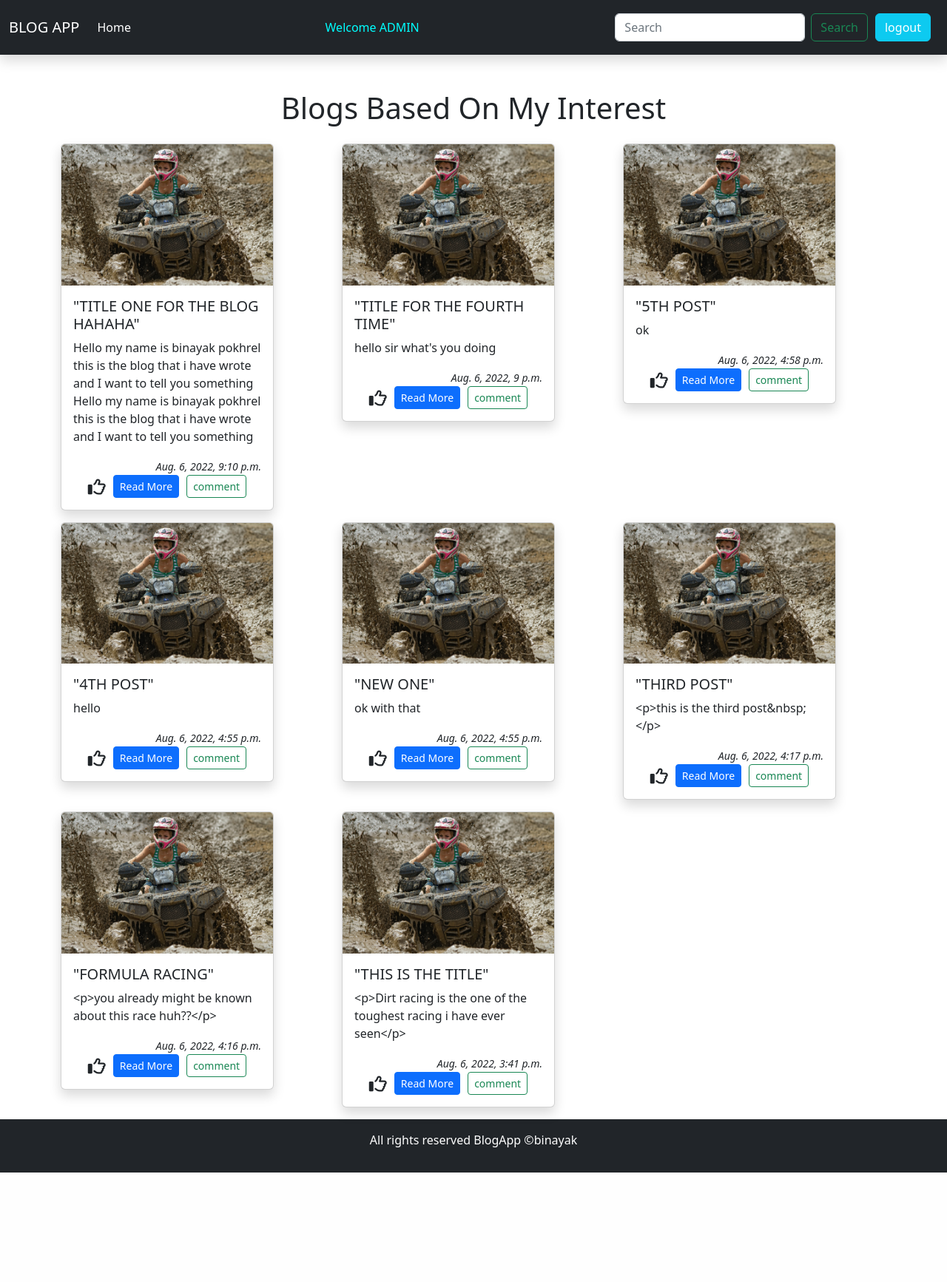
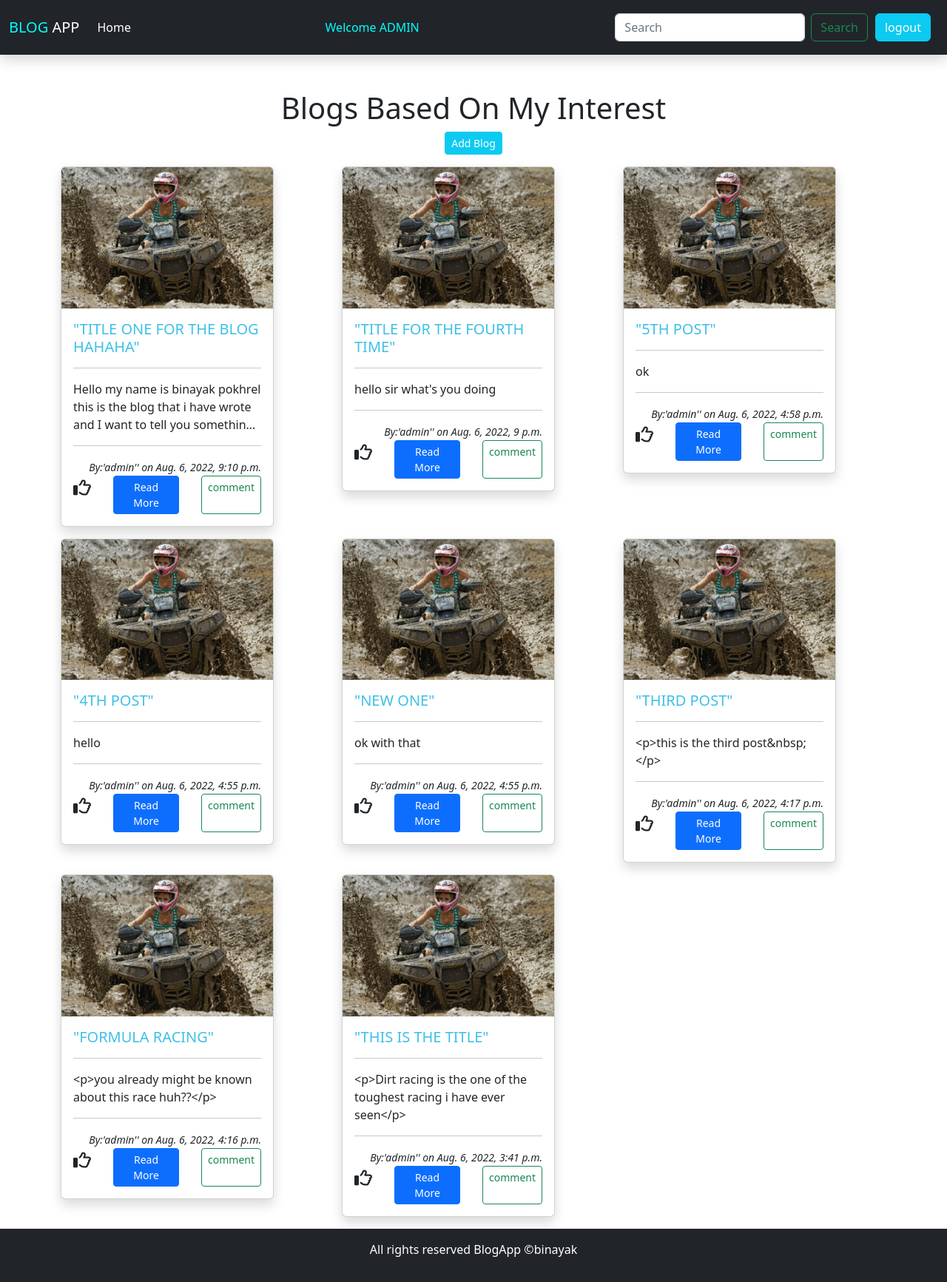
Before and after one commit to binayak316/BLOG, a Django app: page / in a window 1280 px wide. Shown: the whole page at 74% size. Before the commit the page ends 1585 px from the top, so only its background shows below. Run offline with Django 4.2, Linux system fonts and the light colour scheme; a user stored in the database is signed in; data comes from the database, SQL or seed files in the repository; both versions use the stored data as it was after the commit; some libraries are stand-ins or nearby versions.

Commit message:
upto adding a page of add blog

```diff
--- a/blog/templates/blog/base.html
+++ b/blog/templates/blog/base.html
@@ -8,13 +8,13 @@
     <meta name="viewport" content="width=device-width, initial-scale=1.0">
     <link rel="stylesheet" href="https://cdnjs.cloudflare.com/ajax/libs/font-awesome/6.1.2/css/all.min.css">
     <link href="https://cdn.jsdelivr.net/npm/bootstrap@5.2.0/dist/css/bootstrap.min.css" rel="stylesheet" integrity="sha384-gH2yIJqKdNHPEq0n4Mqa/HGKIhSkIHeL5AyhkYV8i59U5AR6csBvApHHNl/vI1Bx" crossorigin="anonymous">
-    <title>Blog App</title>
+    <title>  Blog App</title>
 </head>
 <body>
 
     <nav class="navbar navbar-expand-lg bg-dark shadow ">
         <div class="container-fluid">
-          <a class="navbar-brand text-white" href="#">BLOG APP </a>
+          <a class="navbar-brand text-white" href="#"> <span style="color:aqua;">BLOG</span>  APP </a>
           <button class="navbar-toggler" type="button" data-bs-toggle="collapse" data-bs-target="#navbarSupportedContent" aria-controls="navbarSupportedContent" aria-expanded="false" aria-label="Toggle navigation">
             <span class="navbar-toggler-icon"></span>
           </button>
--- a/blog/templates/blog/index.html
+++ b/blog/templates/blog/index.html
@@ -3,57 +3,33 @@
 
 {% block content %}
 <div class="container mt-5">
-    <center><h1>Blogs Based On My Interest</h1></center>
+    <center>
+        <h1>Blogs Based On My Interest</h1>
+        <button class="btn btn-sm btn-info ">
+            <a href="{%url 'add-blog' %}" class="text-white" style="text-decoration:none;">Add Blog</a>
+        </button>
+    </center>
+
     <div class="row ">
         {% for Blog in posts %}
             <div class="col-4 mt-3">
                 <div class="card shadow" style="width: 18rem;">
                     <img src="{% static 'blog/images/quad.jpg' %}" class="card-img-top" alt="...">
                     <div class="card-body">
-                    <h5 class="card-title" style="text-transform:uppercase;">"{{Blog.title}}"</h5>
-                    <p class="card-text">{{Blog.content}}</p>
+                    <h5 class="card-title" style="text-transform:uppercase;color:rgb(63, 192, 231);">"{{Blog.title}}"</h5> <hr>
+                    <p class="card-text">{{ Blog.content|truncatechars:100 }}</p> <hr>
                    <div class="d-flex justify-content-end">
-                    <em><small>{{Blog.created_at}}</small></em> <br>
+                    <em><small>By:'{{Blog.author}}'' on {{Blog.created_at}}</small></em><br>
                    </div>
-                    <div class="like">
+                    <div class="like" style="gap:30px;">
                         <span><i class="fa-regular fa-thumbs-up fa-xl mt-3"></i></span>
-                        <a href="#" class="btn btn-sm btn-primary">Read More</a>
+                        <a href="{%url 'detail-view' %}" class="btn btn-sm btn-primary">Read More</a>
                         <a href="#" class="btn btn-sm btn-outline-success">comment</a>
                     </div>
                     </div>
                 </div>
             </div>
         {% endfor %}
-<!--
-        <div class="col-4 mt-3">
-            <div class="card shadow" style="width: 18rem;">
-                <img src="{%static 'blog/images/dirt.jpg' %}" class="card-img-top" alt="...">
-                <div class="card-body">
-                  <h5 class="card-title">Card title</h5>
-                  <p class="card-text">Some quick example text to build on the card title and make up the bulk of the card's content.</p>
-                  <div class="like">
-                    <span><i class="fa-regular fa-thumbs-up fa-xl mt-3"></i></span>
-                    <a href="#" class="btn btn-sm btn-primary">Read More</a>
-                    <a href="#" class="btn btn-sm btn-outline-success">comment</a>
-                 </div>
-                </div>
-            </div>
-        </div> -->
-
-        <!-- <div class="col-4 mt-3">
-            <div class="card shadow" style="width: 18rem;">
-                <img src="{%static 'blog/images/motogp.jpg' %}" class="card-img-top" alt="...">
-                <div class="card-body">
-                  <h5 class="card-title">Card title</h5>
-                  <p class="card-text">Some quick example text to build on the card title and make up the bulk of the card's content.</p>
-                 <div class="like">
-                    <span><i class="fa-regular fa-thumbs-up fa-xl mt-3"></i></span>
-                    <a href="{%url 'detail-view' %}" class="btn btn-sm btn-primary">Read More</a>
-                    <a href="#" class="btn btn-sm btn-outline-success">comment</a>
-                 </div>
-                </div>
-            </div>
-        </div> -->
 
     </div>
 </div>
--- a/blog/urls.py
+++ b/blog/urls.py
@@ -7,4 +7,5 @@ urlpatterns = [
     path('register/', views.registerUser, name="register-user"),
     path('logout/', views.logoutUser, name="logout-user"),
     path('detail/', views.detail, name="detail-view"),
+    path('addblog/', views.addblog, name="add-blog"),
 ]
--- a/blog/views.py
+++ b/blog/views.py
@@ -3,7 +3,7 @@ from django.shortcuts import render, redirect
 from django.contrib.auth import authenticate, login, logout
 from django.contrib import messages
 from django.contrib.auth.forms import AuthenticationForm
-from .forms import RegisterForm
+from .forms import RegisterForm, BlogModelForm
 from .models import BlogModel
 
 
@@ -68,3 +68,18 @@ def detail(request):
         return render(request, 'blog/detail.html', {})
     else:
         return HttpResponseRedirect('/login/')
+
+def addblog(request):
+    if request.user.is_authenticated:
+        if request.method == "POST":
+            form = BlogModelForm(request.POST)
+            if form.is_valid():
+                instance = form.save(commit=False)
+                instance.author = request.user
+                instance.save()
+                return redirect('index')
+        else:
+            form = BlogModelForm()
+        return render(request, 'blog/addblog.html', {'form':form})
+    else:
+        return HttpResponseRedirect('/login/')
```
Also changed, not shown: blog/forms.py (+10 -0 lines), blog/templates/blog/addblog.html (added, +18 -0 lines), djangoBLOGproject/settings.py (+7 -0 lines), db.sqlite3.
